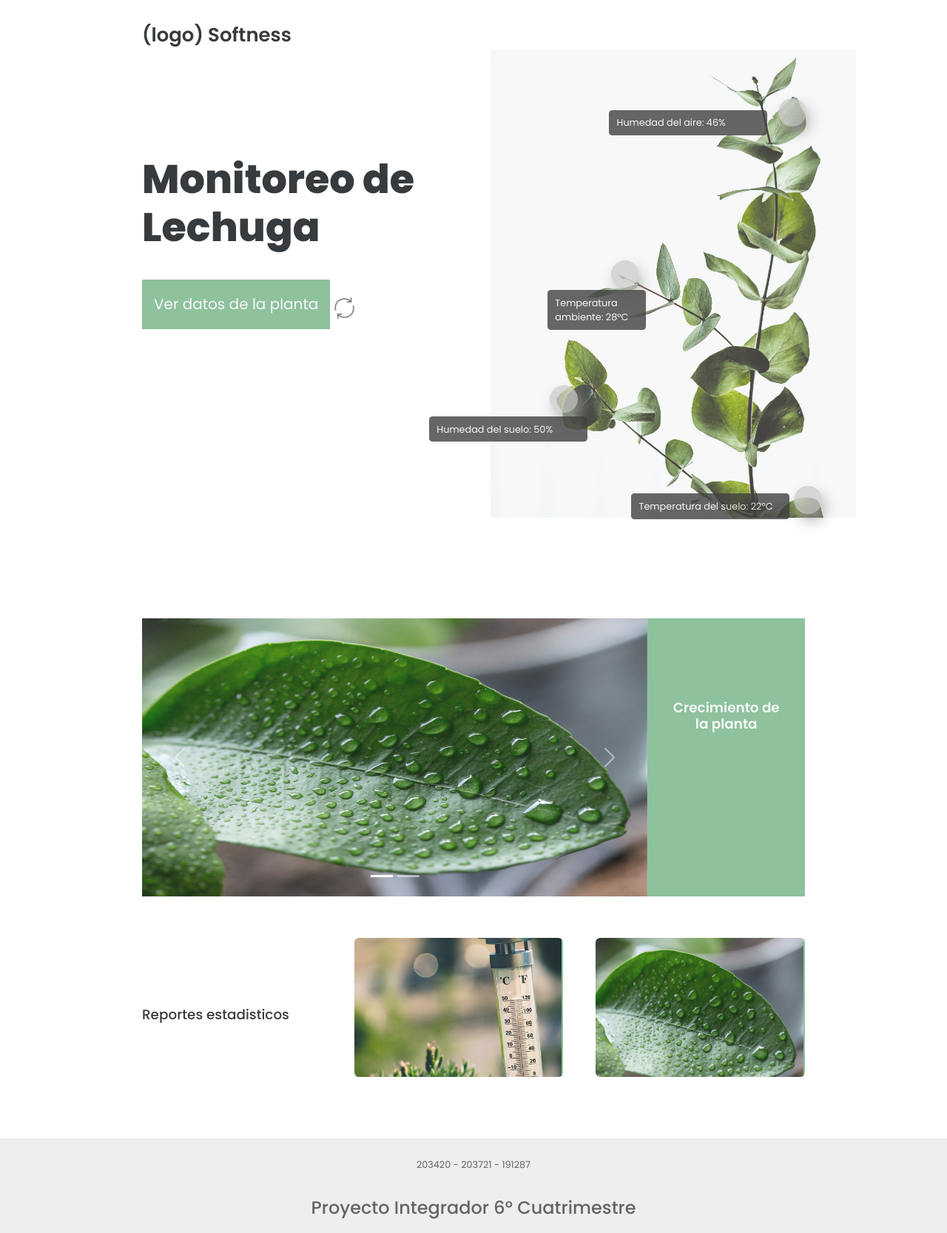
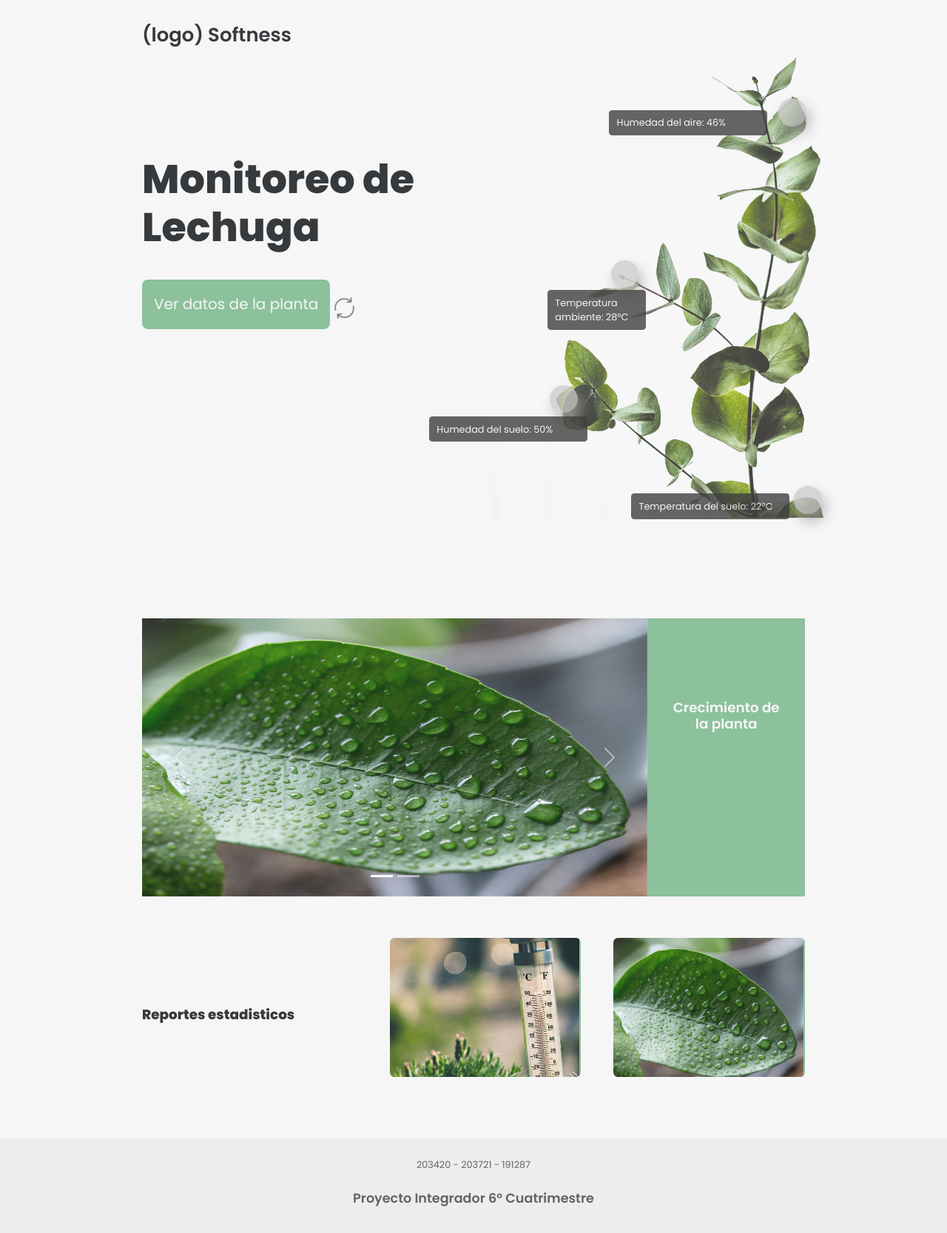
Before and after one commit to 203420/ProyectoIntegrador, a React (Create React App) app: page / in a window 1280 px wide. Shown: the whole page at 74% size. Built offline with nearby package versions, Linux system fonts and the light colour scheme; no server answers.

Commit message:
Interface fixes

```diff
--- a/src/App.css
+++ b/src/App.css
@@ -1,9 +1,11 @@
 html {
   scroll-behavior: smooth;
+  background-color: #f6f6f6;
 }
-body{
+#body{
     background-color: #f6f6f6;
 }
+
 header{
     margin-bottom: 2em;
     margin-left: auto;
@@ -16,7 +18,6 @@
     font-size: 1.2em;
     font-weight: 600;
 }
-
 main{
     margin: auto;
     width: 88%;
@@ -33,14 +34,13 @@
 #top{
     background-color: transparent;
     font-size: 1.3rem;
-    padding-top: 1.9em;
+    padding-top: 2.25em;
     width: 15em;
 }
 #top h2{
-    font-size: 1.6em;
+    font-size: 1.7em;
     font-weight: 700;
 }
-
 #img2{
     display: none;
 }
@@ -60,6 +60,7 @@
 }
 .main-button{
     height: 3em;
+    border-radius: 0.4em;
     margin-top: 1.5em;
     margin-right: 0.25em;
     padding: 0.5em 0.8em;
@@ -92,7 +93,8 @@
     width: 100%;
 }
 .subtitle{
-    font-size: 1.05rem;
+    font-size: 1.4rem;
+    font-weight: 700;
     margin-top: 1em;
     margin-bottom: 0.5em;
     text-align: center;
@@ -104,6 +106,9 @@
 }
 .info h5{
     font-weight: 600;
+}
+.info h2{
+    font-weight: 800;
 }
 .data{
     display: flex;
@@ -165,6 +170,11 @@
     padding: 2em 1.6em;
     position: relative;
     text-align: center;
+}
+footer h4{
+    font-size: 1.1rem;
+    font-weight: 600;
+    margin-top: -0.5em;
 }
 @media screen and (min-width: 461px){
     header{
@@ -257,8 +267,8 @@
         z-index: -1;
     }
     #top{
-        margin-top: 4.65em;
-        height: calc(100vh - 7.9em);
+        margin-top: 5.4em;
+        height: calc(100vh - 8.5em);
     }
     #top h2{
         font-size: 2.05em;
@@ -355,11 +365,13 @@
 
     .textoReporte{
         background-color: #000000;
-        font-size: 1.2rem;
+        font-size: 1.05rem;
         opacity: 0;
         width: 100%;
         height: 100%;
-        padding-top: 3em;
+        padding-top: 3.25em;
+        padding-left: 0.3em;
+        padding-right: 0.3em;
     }
     .textoReporte:hover{
         opacity: 0.6;
--- a/src/App.js
+++ b/src/App.js
@@ -72,7 +72,7 @@
 
   render() {
     return (
-      <body>
+      <body id='body'>
         <div className="img">
           <header>
             <nav>
```
